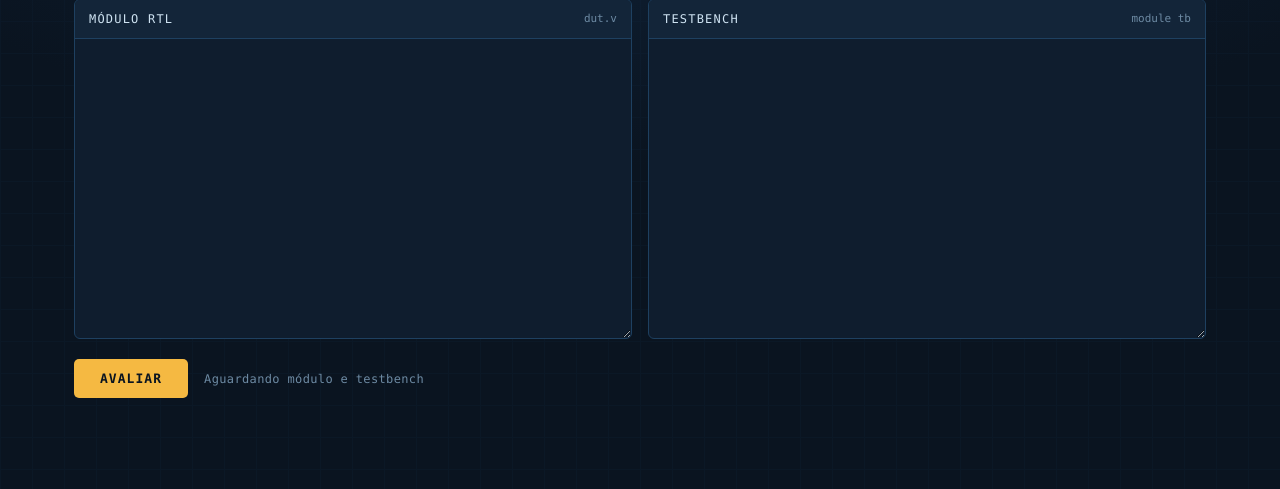
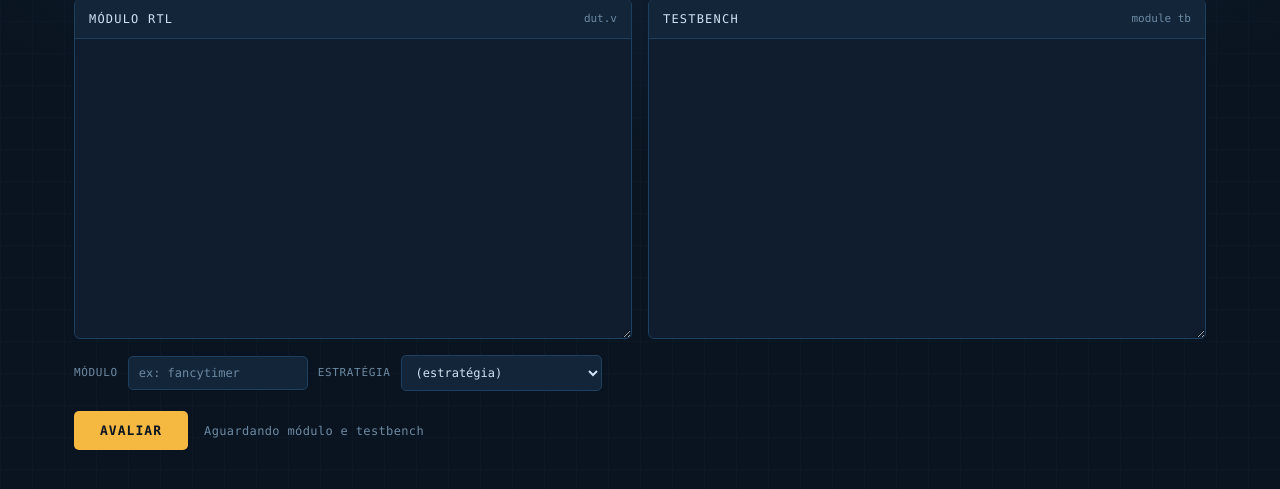
Before and after one commit to KevinCadena1108/Bancada_RTL, a Flask app: page / in a window 1280 px wide. Shown: the part 107-596 px from the top of the page. Run offline with Flask 3, Linux system fonts and the light colour scheme.

Commit message:
Adiciona campos de modulo/estrategia na tela e envia no /avaliar
A tela enviava apenas {rtl, tb}, entao modulo e estrategia chegavam vazios
ao /avaliar e o webhook do Google Sheets nao tinha como posicionar a linha
na matriz (nada aparecia). Adiciona inputs de Modulo (texto) e Estrategia
(select com os 6 rotulos exatos das colunas da planilha) e passa ambos no
corpo do POST. Tambem corrige a docstring de ler_cobertura (le o coverage.dat
direto; nao chama verilator_coverage).

Co-Authored-By: Claude Opus 4.8 <noreply@anthropic.com>

```diff
--- a/app.py
+++ b/app.py
@@ -205,8 +205,10 @@ def compilar_e_cobrir(rtl_path, tb_path, work):
 
 def ler_cobertura(covfile, rtl_path):
     """
-    Roda verilator_coverage e extrai pontos cobertos / total.
-    Le direto o coverage.dat como fonte da verdade (o binario e' texto).
+    Extrai pontos cobertos / total lendo direto o coverage.dat como fonte
+    da verdade (o formato e' texto; nao chama verilator_coverage). Coberto =
+    contagem >= 1; conta so pontos do dut.v, separando por tipo (v_line /
+    v_toggle / v_branch).
     """
     if not covfile.exists():
         return None
--- a/templates/index.html
+++ b/templates/index.html
@@ -237,6 +237,34 @@
     letter-spacing: 0.03em;
   }
   .status-line.err { color: var(--dead); }
+
+  /* ---- metadados da avaliacao (modulo / estrategia) p/ historico + planilha ---- */
+  .meta {
+    display: flex;
+    gap: 10px;
+    align-items: center;
+    flex-wrap: wrap;
+    margin-top: 16px;
+  }
+  .meta label {
+    font-size: 11px;
+    color: var(--ink-dim);
+    text-transform: uppercase;
+    letter-spacing: 0.06em;
+  }
+  .meta input, .meta select {
+    font-family: var(--mono);
+    font-size: 12px;
+    color: var(--ink);
+    background: var(--panel-2);
+    border: 1px solid var(--edge);
+    border-radius: 5px;
+    padding: 9px 10px;
+  }
+  .meta input { width: 180px; }
+  .meta input::placeholder { color: var(--ink-dim); }
+  .meta select { cursor: pointer; }
+  .meta option { background: var(--panel); color: var(--ink); }
 
   /* ---- resultados ---- */
   .results {
@@ -483,6 +511,21 @@
         <textarea id="rtl" spellcheck="false"></textarea>
       </div>
 
+      <div class="meta">
+        <label for="modulo">Módulo</label>
+        <input id="modulo" type="text" placeholder="ex: fancytimer" spellcheck="false" />
+        <label for="estrategia">Estratégia</label>
+        <select id="estrategia">
+          <option value="">(estratégia)</option>
+          <option value="Zero-shot">Zero-shot</option>
+          <option value="Few-shot">Few-shot</option>
+          <option value="Especialista Zero-shot">Especialista Zero-shot</option>
+          <option value="Especialista Few-shot">Especialista Few-shot</option>
+          <option value="Planing Zero-shot">Planing Zero-shot</option>
+          <option value="Planing Few-shot">Planing Few-shot</option>
+        </select>
+      </div>
+
       <div class="actions">
         <button class="run" id="btn">Avaliar</button>
         <span class="status-line" id="status">Aguardando módulo e testbench</span>
@@ -582,6 +625,8 @@ $("btn").addEventListener("click", avaliar);
 async function avaliar() {
   const rtl = $("rtl").value;
   const tb  = $("tb").value;
+  const modulo = $("modulo").value.trim();
+  const estrategia = $("estrategia").value;
 
   const btn = $("btn");
   const status = $("status");
@@ -605,7 +650,7 @@ async function avaliar() {
     const r = await fetch("/avaliar", {
       method: "POST",
       headers: { "Content-Type": "application/json" },
-      body: JSON.stringify({ rtl, tb })
+      body: JSON.stringify({ rtl, tb, modulo, estrategia })
     });
     const data = await r.json();
 
```
